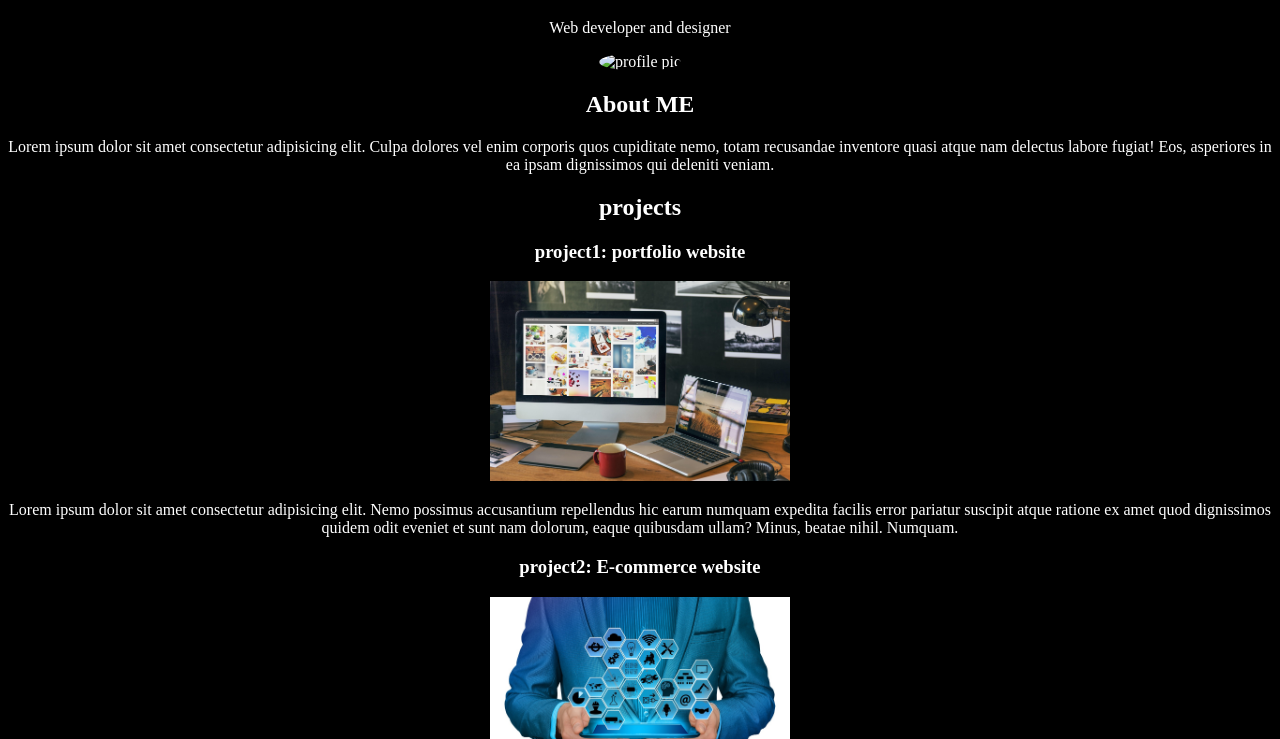
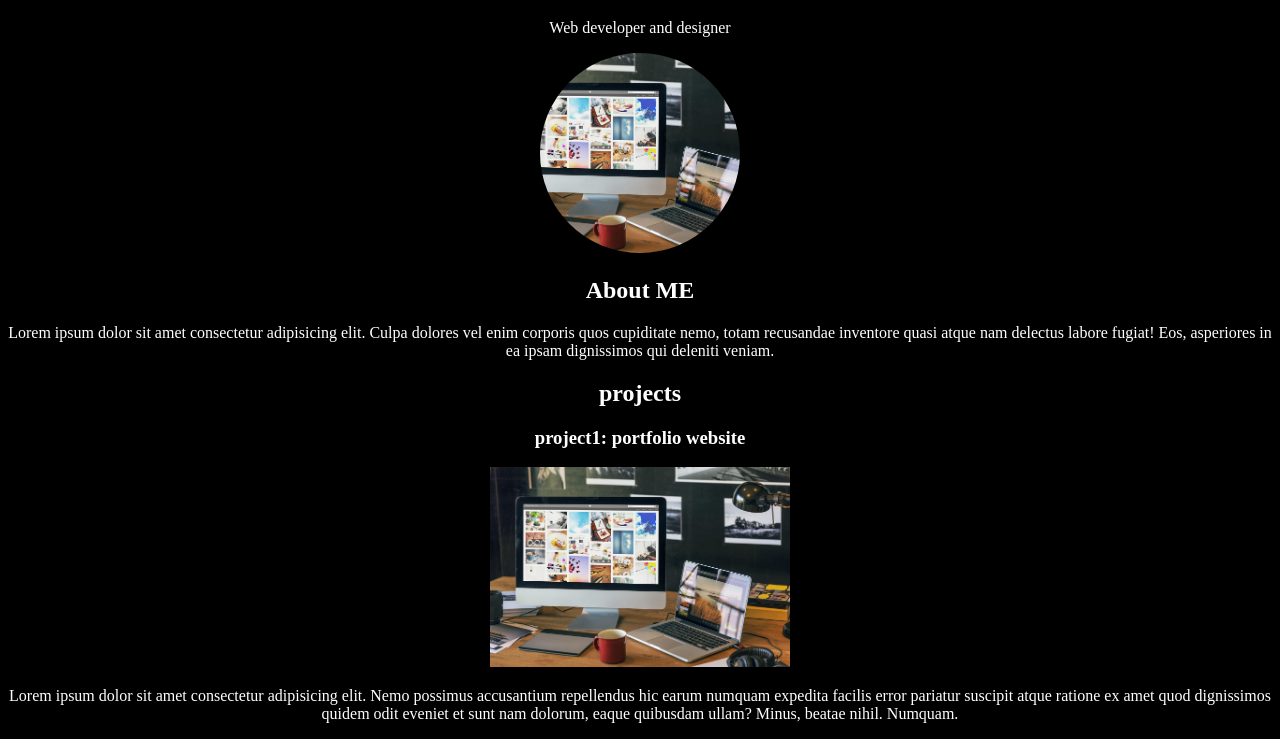
Before and after one commit to Raffansaad/mullasaad, a plain HTML site: page index.html in a window 1280 px wide. Shown: the part 61-800 px from the top of the page. Drawn offline with Linux system fonts and the light colour scheme; the site is published under a folder, as on GitHub Pages, so addresses that start at the root find nothing.

Commit message:
Update index.html

```diff
--- a/index.html
+++ b/index.html
@@ -18,7 +18,7 @@
     <header style="text-align: center">
         <h1>Mulla saad</h1>
         <p>Web developer  and  designer</p>
-        <img width="200px" height="200px" style="border-radius: 50%; object-fit: cover" src="/laptop-8719563_1280.jpg" alt="profile pic">
+        <img width="200px" height="200px" style="border-radius: 50%; object-fit: cover" src="./laptop-8719563_1280.jpg" alt="profile pic">
     </header>
     <!--Header ends starts here-->
 
```
